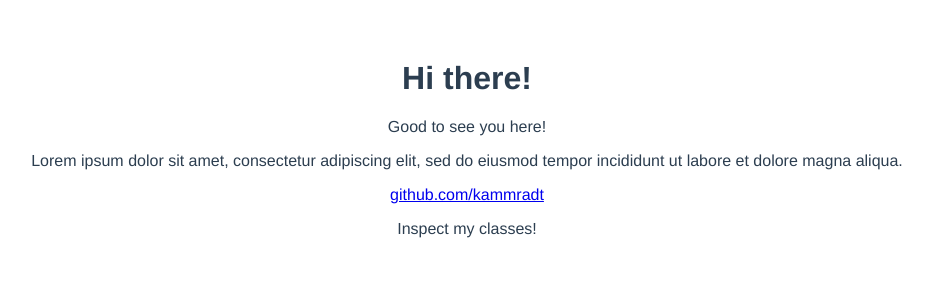
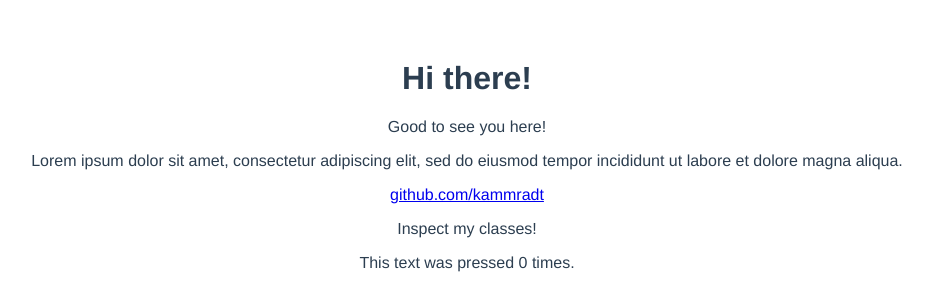
Before and after one commit to kammradt/udemy-vuejs-firebase, a Vue app in the folder basic-review-vue/: page / in a window 1280 px wide. Shown: the top 308 px of the page, without its empty margins (173-1106 px from the left). Built offline with nearby package versions, Linux system fonts and the light colour scheme.

Commit message:
:sparkles: - using @click

```diff
--- a/basic-review-vue/src/App.vue
+++ b/basic-review-vue/src/App.vue
@@ -5,6 +5,7 @@
     <p>{{ sayLorem() }}</p>
     <a :href="githubUrl" target="_blank">github.com/kammradt</a>
     <p :class="classes">Inspect my classes!</p>
+    <p @click="clicks++"> This text was pressed {{ clicks }} times.</p>
   </div>
 </template>
 
@@ -16,7 +17,8 @@ export default {
     return {
       greet: 'Good to see you here!',
       githubUrl: 'https://github.com/kammradt',
-      classes: ['red', 'blue', 'from', 'an', 'array']
+      classes: ['red', 'blue', 'from', 'an', 'array'],
+      clicks: 0
     }
   },
   methods:{
```
